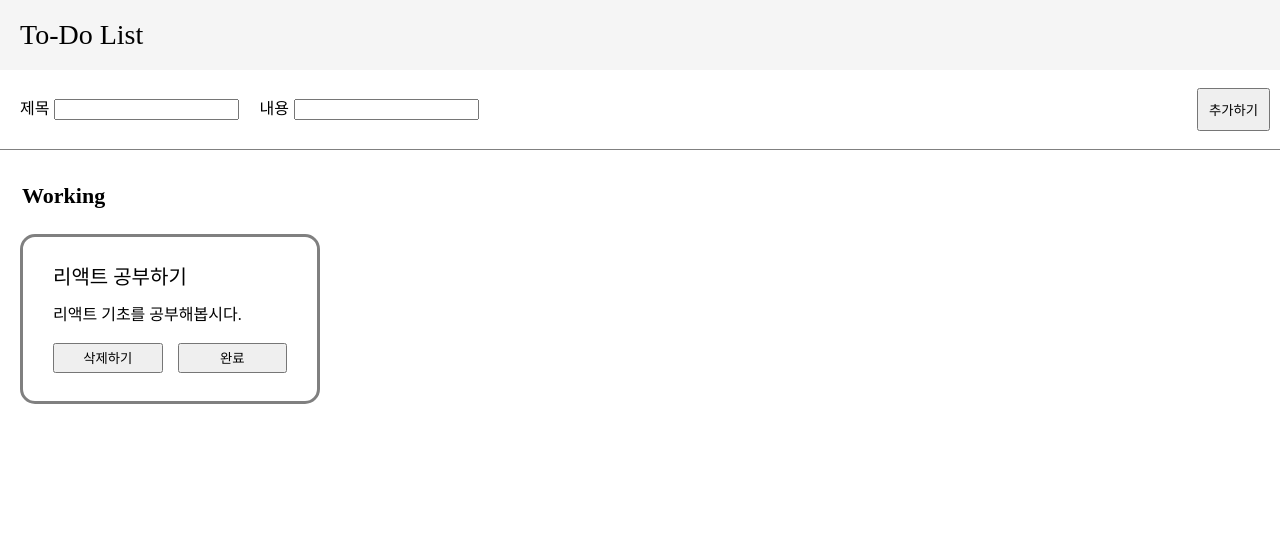
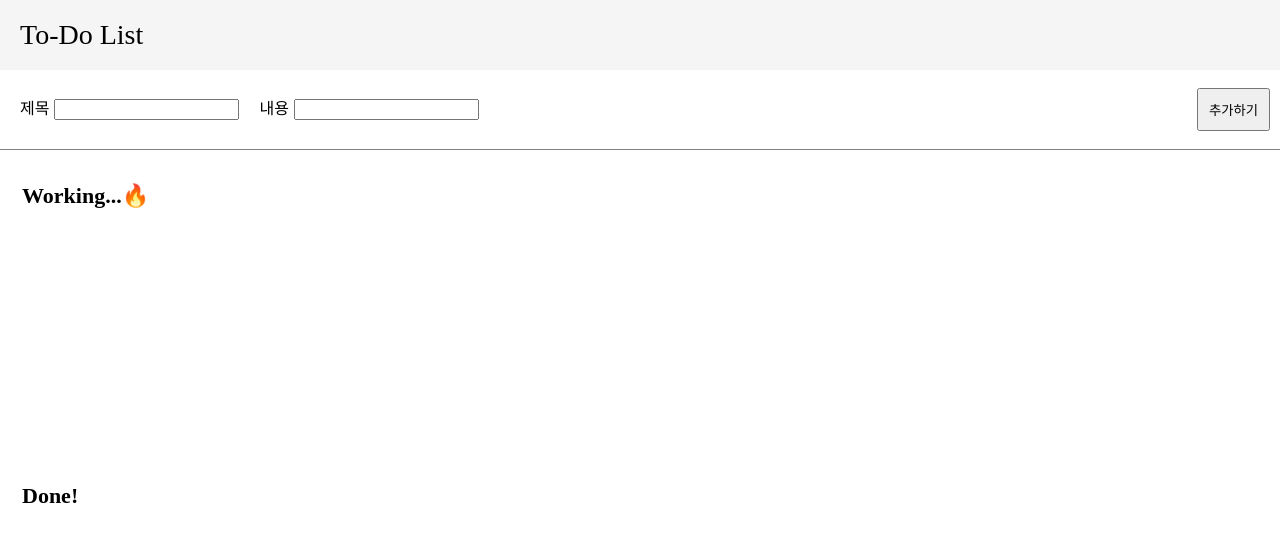
Before and after one commit to ketchup0211/TypeScript-ToDoList, a React (Vite) app: page / in a window 1280 px wide. Shown: the top 542 px of the page. Built offline with nearby package versions, Linux system fonts and the light colour scheme.

Commit message:
[MOD] List component props -> def type

```diff
--- a/src/components/units/home/List.tsx
+++ b/src/components/units/home/List.tsx
@@ -1,20 +1,25 @@
 import styles from './List.module.css'
+import { ListProps } from '../../../shared/types';
 
-function List(){
+function List({title, list}:ListProps){
   return (
     <div className={styles.list_container}>
-      <h3 className={styles.category}>Working</h3>
+      <h3 className={styles.category}>{title}</h3>
       <div className={styles.card_container}>
+        {list.map((todo)=>(
           <div className={styles.card}>
             <div>
-          <p className={styles.todo_title}>리액트 공부하기</p>
-          <p className={styles.todo_contents}>리액트 기초를 공부해봅시다.</p>
+              <p className={styles.todo_title}>{todo.title}</p>
+              <p className={styles.todo_contents}>{todo.contents}</p>
               <div className={styles.button_container}>
                 <button>삭제하기</button>
                 <button>완료</button>
               </div>
             </div>
           </div>
+          ))
+        }
+
       </div>
     </div>
   );
--- /dev/null
+++ b/src/components/units/home/TodoMain.tsx
@@ -0,0 +1,15 @@
+import Form from "./Form";
+import List from "./List";
+const WORKING_LIST = "Working...🔥";
+const DONE_LIST = "Done!"
+
+function TodoMain(){
+  return(
+    <div>
+      <Form/>
+      <List title= {WORKING_LIST} list = {[]}/>
+      <List title={DONE_LIST} list = {[]}/>
+    </div>
+  )
+}
+export default TodoMain
--- a/src/pages/Home.tsx
+++ b/src/pages/Home.tsx
@@ -1,14 +1,9 @@
-import Form from "../components/units/home/Form"
-import List from "../components/units/home/List"
+import TodoMain from "../components/units/home/TodoMain"
 
 
 function Home() {
-  return (
-    <>
-      <Form/>
-      <List/>
-    </>
-  )
+  return <TodoMain/>;
+
 }
 
 export default Home
--- /dev/null
+++ b/src/shared/types.ts
@@ -0,0 +1,9 @@
+export type Todo = {
+  title : string;
+  contents : string;
+}
+
+export type ListProps = {
+  title: string;
+  list : Todo[];
+}
```
Lines whose indentation alone changed are shown as unchanged.
